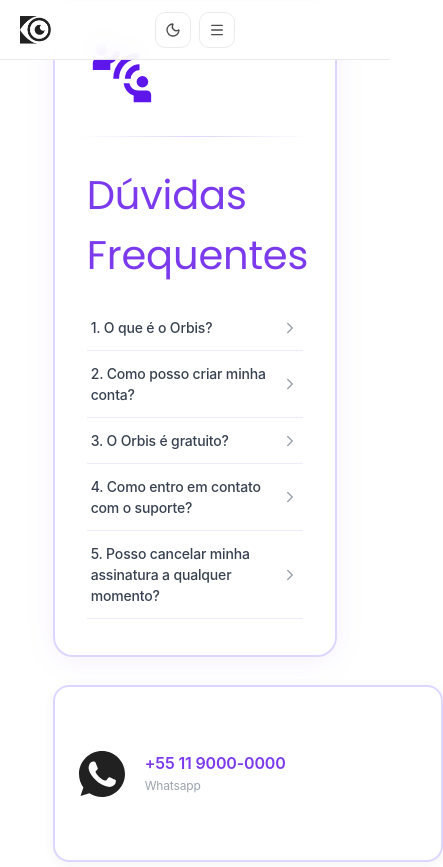
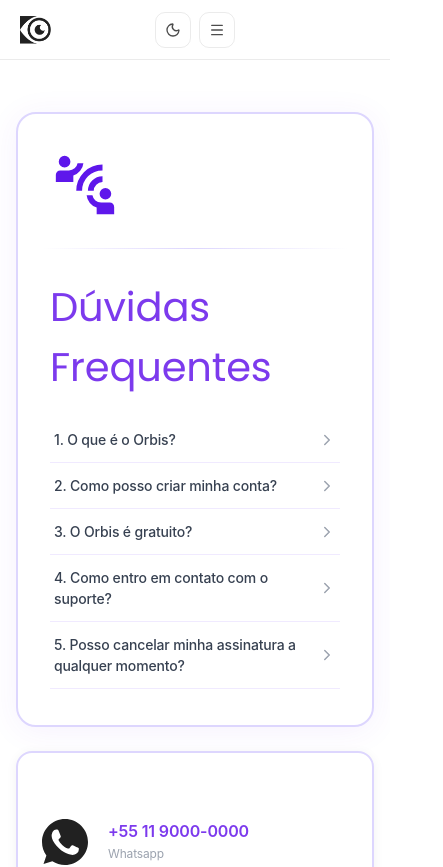
Before and after one commit to Henrique-Fiorotti/orbis, a Next.js app: page /contact in a window 390 px wide. Shown: the top 867 px of the page, 443 px wide, since content can reach past the window. Built offline with nearby package versions, Linux system fonts and the light colour scheme.

Commit message:
feat: improve contact page theming and responsiveness

```diff
--- a/app/contact/page.jsx
+++ b/app/contact/page.jsx
@@ -1,27 +1,111 @@
 "use client";
 
-import { useState, useRef } from "react";
+import { useEffect, useRef, useState } from "react";
+import { useTheme } from "next-themes";
 
 const faqs = [
-  { question: "O que é o Orbis?", answer: "O Orbis é uma plataforma completa de gestão e comunicação para empresas e equipes que buscam mais eficiência no dia a dia." },
-  { question: "Como posso criar minha conta?", answer: "Basta acessar o site, clicar em 'Criar conta' e preencher seus dados. O processo leva menos de 2 minutos." },
-  { question: "O Orbis é gratuito?", answer: "Oferecemos um plano gratuito com funcionalidades essenciais. Para recursos avançados, confira nossos planos pagos." },
-  { question: "Como entro em contato com o suporte?", answer: "Você pode entrar em contato pelo WhatsApp, telefone SAC ou pelo e-mail suporte.orbis@gmail.com listados ao lado." },
-  { question: "Posso cancelar minha assinatura a qualquer momento?", answer: "Sim, o cancelamento pode ser feito a qualquer momento diretamente pelo painel da sua conta, sem burocracia." },
+  {
+    question: "O que é o Orbis?",
+    answer:
+      "O Orbis é uma plataforma completa de gestão e comunicação para empresas e equipes que buscam mais eficiência no dia a dia.",
+  },
+  {
+    question: "Como posso criar minha conta?",
+    answer:
+      "Basta acessar o site, clicar em 'Criar conta' e preencher seus dados. O processo leva menos de 2 minutos.",
+  },
+  {
+    question: "O Orbis é gratuito?",
+    answer:
+      "Oferecemos um plano gratuito com funcionalidades essenciais. Para recursos avançados, confira nossos planos pagos.",
+  },
+  {
+    question: "Como entro em contato com o suporte?",
+    answer:
+      "Você pode entrar em contato pelo WhatsApp, telefone SAC ou pelo e-mail suporte.orbis@gmail.com listados ao lado.",
+  },
+  {
+    question: "Posso cancelar minha assinatura a qualquer momento?",
+    answer:
+      "Sim, o cancelamento pode ser feito a qualquer momento diretamente pelo painel da sua conta, sem burocracia.",
+  },
 ];
 
-const WhatsAppIcon = ({ size = 46 }) => (
-  <img src="/whatsapp-128-svgrepo-com.svg" alt="WhatsApp" width={size} height={size} />
+const themeColors = {
+  light: {
+    pageBg: "#ffffff",
+    panelBg: "#ffffff",
+    panelBorder: "#ddd6fe",
+    panelShadow: "0 4px 32px rgba(124,58,237,0.07)",
+    divider: "#ddd6fe",
+    faqBorder: "#f0eaff",
+    text: "#374151",
+    muted: "#9ca3af",
+    answer: "#6b7280",
+    cardBg: "#ffffff",
+    cardBgHover: "linear-gradient(135deg, #faf5ff 0%, #f5f3ff 100%)",
+    cardBorder: "#ddd6fe",
+    cardShadow: "0 2px 12px rgba(0,0,0,0.05)",
+    cardShadowHover: "0 12px 40px rgba(124,58,237,0.15)",
+    inputBg: "#fafafa",
+    inputBorder: "#e5e7eb",
+    inputText: "#111111",
+    inputPlaceholder: "#9ca3af",
+  },
+  dark: {
+    pageBg: "#09090b",
+    panelBg: "#111114",
+    panelBorder: "rgba(167,139,250,0.22)",
+    panelShadow: "0 14px 40px rgba(0,0,0,0.38)",
+    divider: "rgba(167,139,250,0.28)",
+    faqBorder: "rgba(255,255,255,0.08)",
+    text: "#e4e4e7",
+    muted: "#a1a1aa",
+    answer: "#d4d4d8",
+    cardBg: "#18181b",
+    cardBgHover:
+      "linear-gradient(135deg, rgba(124,58,237,0.18) 0%, rgba(39,39,42,0.95) 100%)",
+    cardBorder: "rgba(167,139,250,0.2)",
+    cardShadow: "0 2px 16px rgba(0,0,0,0.28)",
+    cardShadowHover: "0 18px 40px rgba(124,58,237,0.18)",
+    inputBg: "#18181b",
+    inputBorder: "#27272a",
+    inputText: "#f5f5f5",
+    inputPlaceholder: "#71717a",
+  },
+};
+
+const WhatsAppIcon = ({ size = 46, isDark = false }) => (
+  <img
+    src="/whatsapp-128-svgrepo-com.svg"
+    alt="WhatsApp"
+    width={size}
+    height={size}
+    style={{
+      filter: isDark ? "brightness(0) invert(1)" : "none",
+      transition: "filter 0.25s ease",
+    }}
+  />
 );
 
-const EmailIcon = ({ size = 37 }) => (
-  <img src="/email-1572-svgrepo-com.svg" alt="Email" width={size} height={size} />
+const EmailIcon = ({ size = 37, isDark = false }) => (
+  <img
+    src="/email-1572-svgrepo-com.svg"
+    alt="Email"
+    width={size}
+    height={size}
+    style={{
+      filter: isDark ? "brightness(0) invert(1)" : "none",
+      transition: "filter 0.25s ease",
+    }}
+  />
 );
 
 const ChevronIcon = ({ open }) => (
   <svg
     xmlns="http://www.w3.org/2000/svg"
-    width="18" height="18"
+    width="18"
+    height="18"
     viewBox="0 0 24 24"
     fill="none"
     stroke="currentColor"
@@ -43,26 +127,33 @@
   return (
     <div
       style={{
-        borderBottom: "1px solid #f0eaff",
+        borderBottom: "1px solid var(--contact-faq-border)",
         overflow: "hidden",
       }}
     >
       <button
         onClick={onToggle}
-        className="w-full flex items-center justify-between py-3 px-1 text-left group"
+        className="group flex w-full items-center justify-between px-1 py-3 text-left"
         style={{ background: "none", border: "none", cursor: "pointer" }}
       >
         <span
           style={{
             fontSize: "0.875rem",
             fontWeight: 500,
-            color: open ? "#7c3aed" : "#374151",
+            color: open ? "#7c3aed" : "var(--contact-text)",
             transition: "color 0.25s ease",
           }}
         >
           {index + 1}. {faq.question}
         </span>
-        <span style={{ color: open ? "#7c3aed" : "#9ca3af", transition: "color 0.25s ease", flexShrink: 0, marginLeft: 8 }}>
+        <span
+          style={{
+            color: open ? "#7c3aed" : "var(--contact-muted)",
+            transition: "color 0.25s ease",
+            flexShrink: 0,
+            marginLeft: 8,
+          }}
+        >
           <ChevronIcon open={open} />
         </span>
       </button>
@@ -79,7 +170,7 @@
         <p
           style={{
             fontSize: "0.8rem",
-            color: "#6b7280",
+            color: "var(--contact-answer)",
             lineHeight: 1.7,
             padding: "0 4px 14px",
           }}
@@ -105,26 +196,46 @@
         display: "flex",
         alignItems: "center",
         gap: "20px",
-        border: `2px solid ${hovered ? "#7c3aed" : "#ddd6fe"}`,
+        flex: "1 1 0",
+        border: hovered
+          ? "2px solid #7c3aed"
+          : "2px solid var(--contact-card-border)",
         borderRadius: "16px",
         padding: "20px 24px",
-        width: "390px",
-        height: "33%",
+        width: "100%",
+        minHeight: "calc((100% - 28px) / 3)",
         textDecoration: "none",
-        background: hovered ? "linear-gradient(135deg, #faf5ff 0%, #f5f3ff 100%)" : "#fff",
+        background: hovered
+          ? "var(--contact-card-bg-hover)"
+          : "var(--contact-card-bg)",
         boxShadow: hovered
-          ? "0 12px 40px rgba(124,58,237,0.15)"
-          : "0 2px 12px rgba(0,0,0,0.05)",
+          ? "var(--contact-card-shadow-hover)"
+          : "var(--contact-card-shadow)",
         transition: "all 0.3s cubic-bezier(0.34,1.56,0.64,1)",
         animationDelay: `${delay}ms`,
       }}
     >
       <div style={{ flexShrink: 0 }}>{icon}</div>
       <div>
-        <p style={{ fontSize: "1rem", fontWeight: 600, color: "#7c3aed", margin: 0, lineHeight: 1.3 }}>
+        <p
+          style={{
+            fontSize: "1rem",
+            fontWeight: 600,
+            color: "#7c3aed",
+            margin: 0,
+            lineHeight: 1.3,
+          }}
+        >
           {value}
         </p>
-        <p style={{ fontSize: "0.75rem", color: "#9ca3af", margin: "3px 0 0", fontWeight: 400 }}>
+        <p
+          style={{
+            fontSize: "0.75rem",
+            color: "var(--contact-muted)",
+            margin: "3px 0 0",
+            fontWeight: 400,
+          }}
+        >
           {label}
         </p>
       </div>
@@ -147,12 +258,14 @@
         onBlur={() => setFocused(false)}
         style={{
           width: "100%",
-          border: `1.5px solid ${focused ? "#7c3aed" : "#e5e7eb"}`,
+          border: focused
+            ? "1.5px solid #7c3aed"
+            : "1.5px solid var(--contact-input-border)",
           borderRadius: "10px",
           padding: "14px 14px 6px",
           fontSize: "0.875rem",
-          color: "#111",
-          background: "#fafafa",
+          color: "var(--contact-input-text)",
+          background: "var(--contact-input-bg)",
           outline: "none",
           transition: "border-color 0.25s ease, box-shadow 0.25s ease",
           boxSizing: "border-box",
@@ -166,7 +279,7 @@
           top: active ? "5px" : "50%",
           transform: active ? "translateY(0)" : "translateY(-50%)",
           fontSize: active ? "0.65rem" : "0.85rem",
-          color: focused ? "#7c3aed" : "#9ca3af",
+          color: focused ? "#7c3aed" : "var(--contact-input-placeholder)",
           fontWeight: active ? 500 : 400,
           pointerEvents: "none",
           transition: "all 0.22s cubic-bezier(0.4,0,0.2,1)",
@@ -194,12 +307,14 @@
         onBlur={() => setFocused(false)}
         style={{
           width: "100%",
-          border: `1.5px solid ${focused ? "#7c3aed" : "#e5e7eb"}`,
+          border: focused
+            ? "1.5px solid #7c3aed"
+            : "1.5px solid var(--contact-input-border)",
           borderRadius: "10px",
           padding: "22px 14px 8px",
           fontSize: "0.875rem",
-          color: "#111",
-          background: "#fafafa",
+          color: "var(--contact-input-text)",
+          background: "var(--contact-input-bg)",
           outline: "none",
           resize: "none",
           transition: "border-color 0.25s ease, box-shadow 0.25s ease",
@@ -214,7 +329,7 @@
           left: "14px",
           top: active ? "6px" : "14px",
           fontSize: active ? "0.65rem" : "0.85rem",
-          color: focused ? "#7c3aed" : "#9ca3af",
+          color: focused ? "#7c3aed" : "var(--contact-input-placeholder)",
           fontWeight: active ? 500 : 400,
           pointerEvents: "none",
           transition: "all 0.22s cubic-bezier(0.4,0,0.2,1)",
@@ -228,59 +343,89 @@
 }
 
 export default function ContatoPage() {
+  const { resolvedTheme } = useTheme();
   const [openFaq, setOpenFaq] = useState(null);
+  const [mounted, setMounted] = useState(false);
+
+  useEffect(() => {
+    setMounted(true);
+  }, []);
+
+  const colors = mounted && resolvedTheme === "dark"
+    ? themeColors.dark
+    : themeColors.light;
+  const isDark = mounted && resolvedTheme === "dark";
 
   return (
     <div
+      className="px-4 pb-16 pt-28 sm:px-6 md:px-8 lg:px-10"
       style={{
+        "--contact-page-bg": colors.pageBg,
+        "--contact-panel-bg": colors.panelBg,
+        "--contact-panel-border": colors.panelBorder,
+        "--contact-panel-shadow": colors.panelShadow,
+        "--contact-divider": colors.divider,
+        "--contact-faq-border": colors.faqBorder,
+        "--contact-text": colors.text,
+        "--contact-muted": colors.muted,
+        "--contact-answer": colors.answer,
+        "--contact-card-bg": colors.cardBg,
+        "--contact-card-bg-hover": colors.cardBgHover,
+        "--contact-card-border": colors.cardBorder,
+        "--contact-card-shadow": colors.cardShadow,
+        "--contact-card-shadow-hover": colors.cardShadowHover,
+        "--contact-input-bg": colors.inputBg,
+        "--contact-input-border": colors.inputBorder,
+        "--contact-input-text": colors.inputText,
+        "--contact-input-placeholder": colors.inputPlaceholder,
         minHeight: "100vh",
         maxWidth: "100%",
-        background: "white",
-        display: "flex",
-        alignItems: "center",
-        justifyContent: "center",
-        padding: "115px 24px 120px 24px !important",
+        background: "var(--contact-page-bg)",
         fontFamily: "'Inter', 'Segoe UI', sans-serif",
+        transition: "background-color 0.25s ease, color 0.25s ease",
       }}
     >
       <div
+        className="mx-auto grid w-full max-w-7xl grid-cols-1 gap-6 xl:grid-cols-[minmax(0,1.7fr)_minmax(320px,1fr)]"
         style={{
-          width: "100%",
-          maxWidth: "73%",
-          display: "flex",
-          gap: "28px",
-          alignItems: "flex-start",
-          flexWrap: "wrap",
+          alignItems: "stretch",
         }}
       >
-
-        {/* LEFT — scrollable panel */}
         <div
+          className="min-w-0"
           style={{
-            border: "2px solid #ddd6fe",
+            border: "2px solid var(--contact-panel-border)",
             borderRadius: "20px",
             overflowY: "auto",
-            minHeight: "560px",
-            width: "650px",
-            background: "#fff",
-            boxShadow: "0 4px 32px rgba(124,58,237,0.07)",
+            minHeight: "clamp(480px, 68vh, 720px)",
+            background: "var(--contact-panel-bg)",
+            boxShadow: "var(--contact-panel-shadow)",
             scrollbarWidth: "thin",
-            scrollbarColor: "#ddd6fe transparent",
+            scrollbarColor: "var(--contact-panel-border) transparent",
+            transition:
+              "background-color 0.25s ease, border-color 0.25s ease, box-shadow 0.25s ease",
           }}
         >
-          {/* Nos Contate */}
           <div style={{ padding: "36px 32px 28px" }}>
-            <img style={{
+            <img
+              style={{
                 width: "70px",
-                height: "70px"
-            }} src="/connect_icon_contact.svg" alt="" />
-            </div>
+                height: "70px",
+              }}
+              src="/connect_icon_contact.svg"
+              alt=""
+            />
+          </div>
 
+          <div
+            style={{
+              height: "1px",
+              background:
+                "linear-gradient(to right, transparent, var(--contact-divider), transparent)",
+              margin: "0 24px",
+            }}
+          />
 
-          {/* Divider */}
-          <div style={{ height: "1px", background: "linear-gradient(to right, transparent, #ddd6fe, transparent)", margin: "0 24px" }} />
-
-          {/* Dúvidas Frequentes */}
           <div style={{ padding: "28px 32px 36px" }}>
             <div
               style={{
@@ -314,12 +459,11 @@
           </div>
         </div>
 
-        {/* RIGHT — contact cards */}
         <div
+          className="min-w-0 xl:sticky xl:top-28"
           style={{
-            flex: "0 1",
             display: "flex",
-            height: "560px",
+            minHeight: "clamp(420px, 68vh, 720px)",
             flexDirection: "column",
             gap: "14px",
             zIndex: 1,
@@ -327,27 +471,26 @@
         >
           <ContactCard
             href="https://wa.me/5511900000000"
-            icon={<WhatsAppIcon />}
+            icon={<WhatsAppIcon isDark={isDark} />}
             label="Whatsapp"
             value="+55 11 9000-0000"
             delay={0}
           />
           <ContactCard
             href="tel:+5511900000000"
-            icon={<WhatsAppIcon />}
+            icon={<WhatsAppIcon isDark={isDark} />}
             label="SAC"
             value="+55 11 9000-0000"
             delay={80}
           />
           <ContactCard
             href="mailto:suporte.orbis@gmail.com"
-            icon={<EmailIcon />}
+            icon={<EmailIcon isDark={isDark} />}
             label="E-mail"
             value="suporte.orbis@gmail.com"
             delay={160}
           />
         </div>
-
       </div>
     </div>
   );
```
